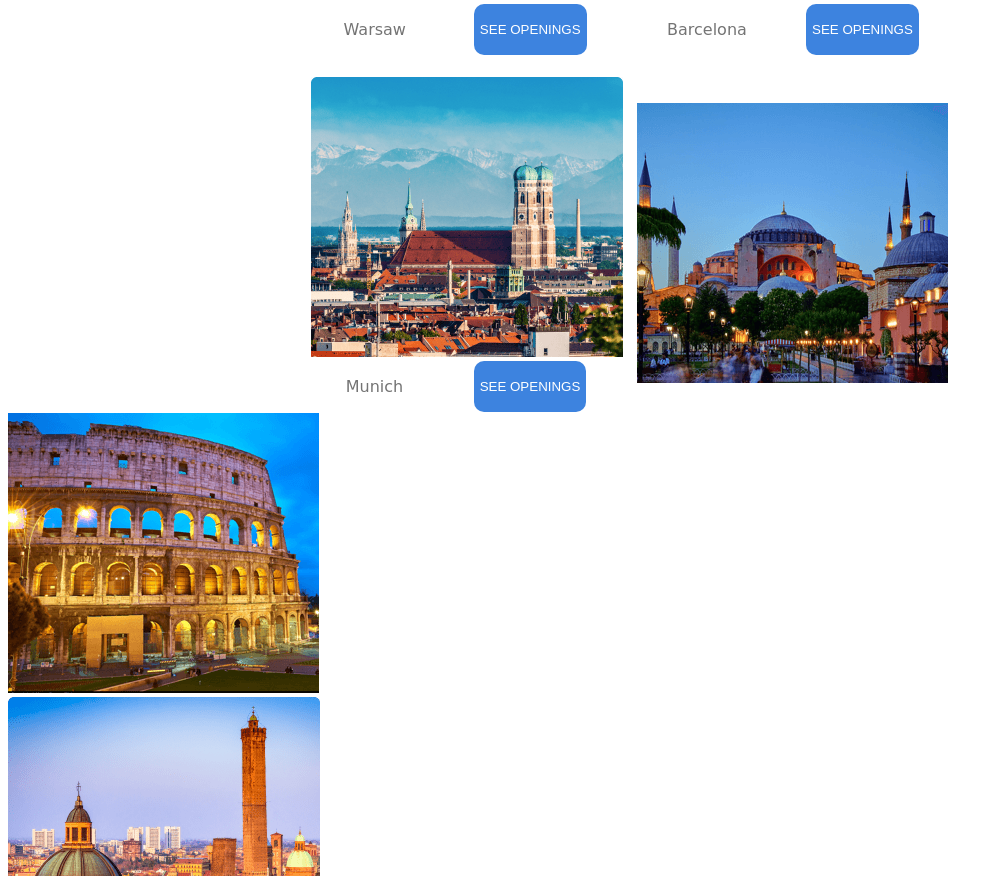
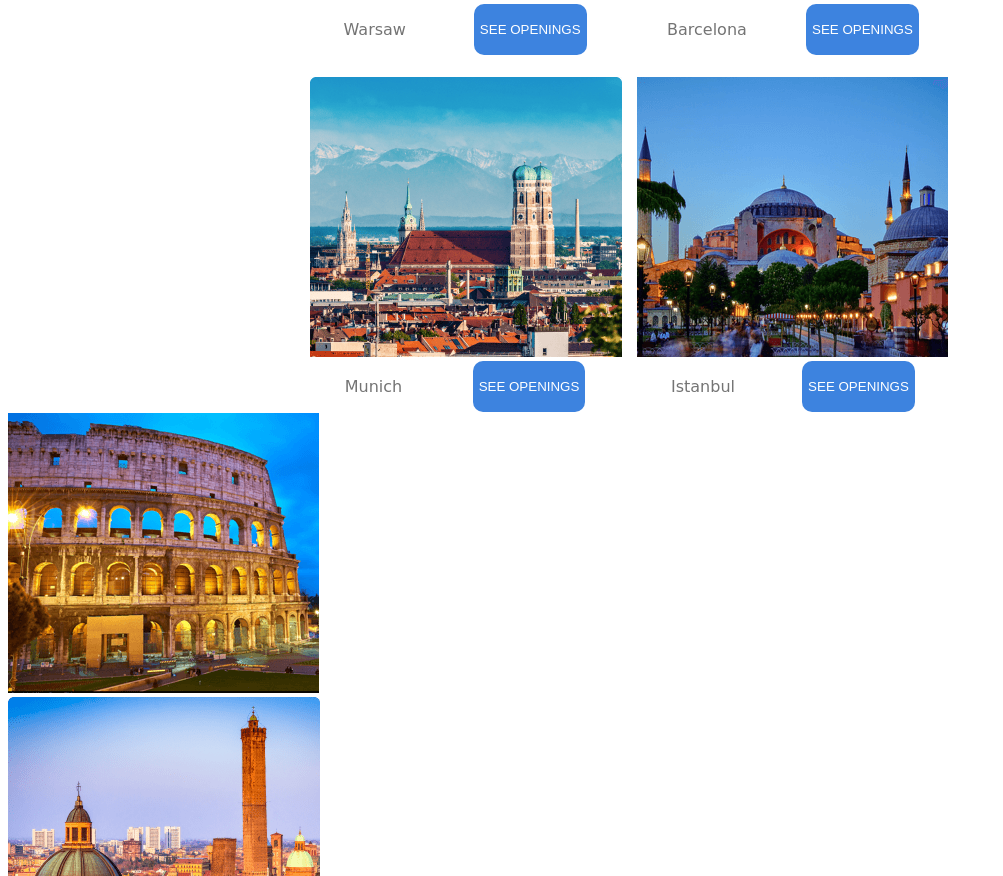
Before and after one commit to abdulwdd/DocPlanner_Group, a plain HTML site: page index.html in a window 1280 px wide. Shown: the part 2250-3126 px from the top of the page, without its empty margins (0-1003 px from the left). Drawn offline with Linux system fonts and the light colour scheme.

Commit message:
sixtenth commit

```diff
--- a/css/style.css
+++ b/css/style.css
@@ -377,3 +377,24 @@
     border-style: none;
     border-radius: 10px;
  }
+ .basfooter5{
+    background-color: white;
+    box-shadow: 10px;
+    border: 1px solid;
+    width: 311px;
+    border-color: #fff;
+ }
+ .basfooter5a{
+    display: flex;
+    justify-content: space-around;
+ }
+ #basfooter5aa{
+    color: #747474;
+    font-family: cursive;
+ }
+ #but4{
+    background-color: #3d83df;
+    color: #fff;
+    border-style: none;
+    border-radius: 10px;
+ }
--- a/index.html
+++ b/index.html
@@ -158,7 +158,13 @@
                         <button id="but3">SEE OPENINGS</button>
                     </div>
                 </div>
-               <div class="basfooter5"><img src="res/istanbul.png" alt="Istanbul"></div>
+               <div class="basfooter5">
+                <img src="res/istanbul.png" alt="Istanbul">
+                <div class="basfooter5a">
+                    <p id="basfooter5aa">Istanbul</p>
+                    <button id="but4">SEE OPENINGS</button>
+                </div>
+            </div>
             </div>
                 <div class="basfooter6"><img src="res/rome.png" alt="Rome"></div>
                 <div class="basfooter7"><img src="res/bologna.png" alt="Bolonga"></div>
```
